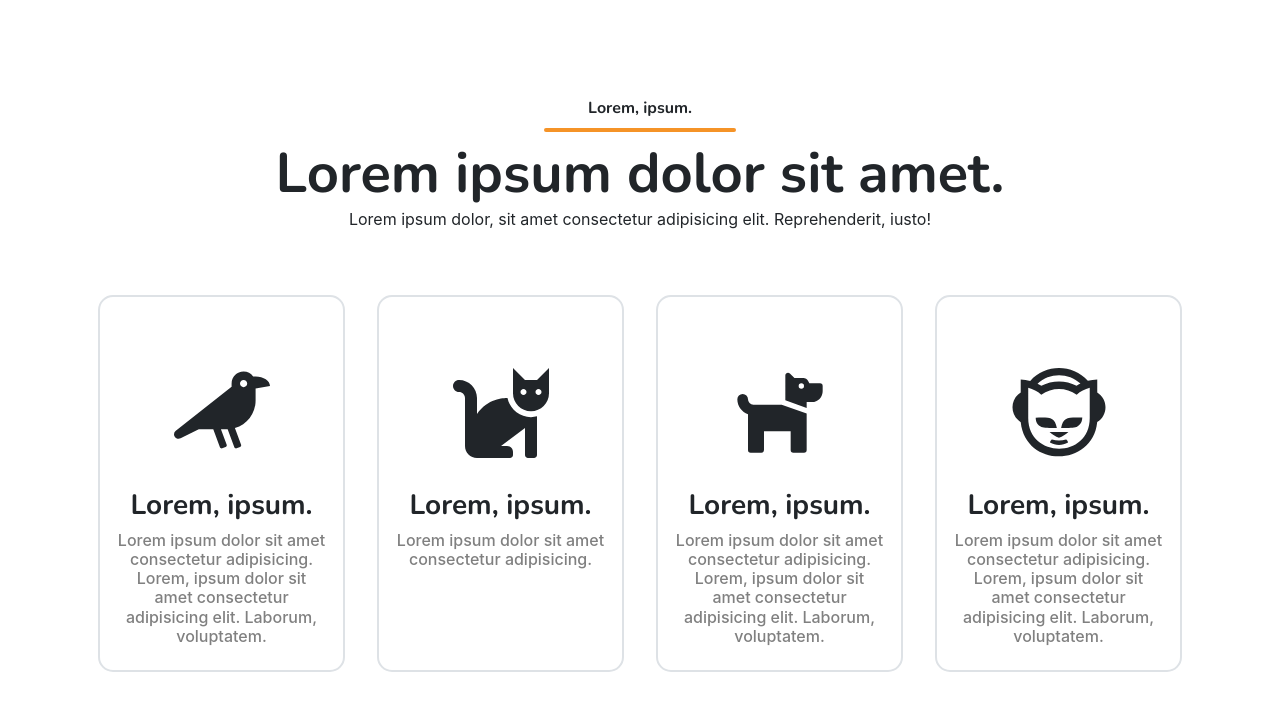
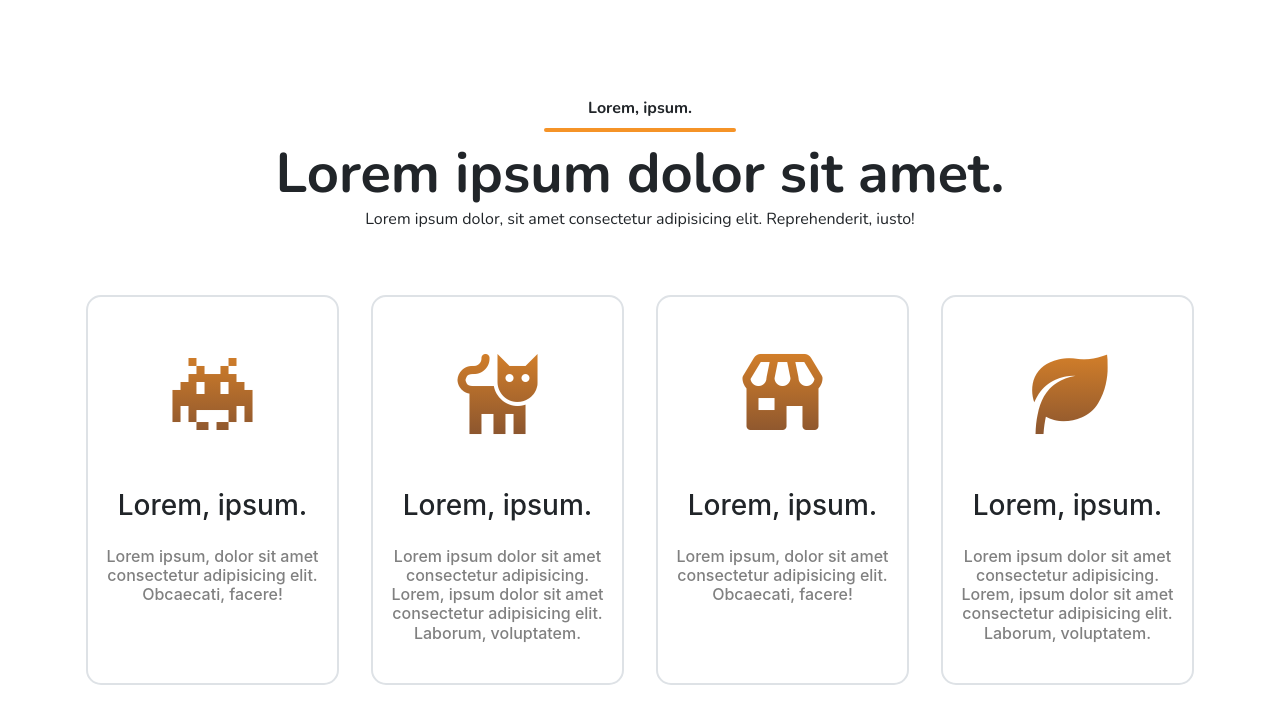
Before and after one commit to b-l-i-n-d/CMS-Theme-2, a React (Create React App) app: page / in a window 1280 px wide. Shown: the top 724 px of the page. Built offline with nearby package versions, Linux system fonts and the light colour scheme.

Commit message:
Services Section

```diff
--- a/public/index.html
+++ b/public/index.html
@@ -24,6 +24,11 @@
       work correctly both with client-side routing and a non-root public URL.
       Learn how to configure a non-root public URL by running `npm run build`.
     -->
+        <!-- Box ICONS -->
+        <link
+            href="https://unpkg.com/boxicons@2.1.2/css/boxicons.min.css"
+            rel="stylesheet"
+        />
         <title>React App</title>
     </head>
     <body>
--- a/src/App.js
+++ b/src/App.js
@@ -1,10 +1,10 @@
-import DefFeaturesSection from './components/sections/features_section/defFeaturesSection';
+import DefServicesSection from './components/sections/services_section/defServicesSection';
 import './style.css';
 
 function App() {
     return (
         <div className="App">
-            <DefFeaturesSection />
+            <DefServicesSection />
         </div>
     );
 }
--- a/src/components/sections/about_section/defAboutSection.jsx
+++ b/src/components/sections/about_section/defAboutSection.jsx
@@ -7,7 +7,7 @@ import AboutImage from '../../../assets/img/about.jpg';
 function DefAboutSection() {
     return (
         <section id="about" className="about py-5">
-            <Container className="gap-3 gap-lg-0 flex-wrap-reverse py-5">
+            <Container fluid="xl" className="gap-3 gap-lg-0 flex-wrap-reverse py-5">
                 <Row>
                     <Col
                         lg={6}
--- a/src/components/sections/features_section/defFeaturesSection.jsx
+++ b/src/components/sections/features_section/defFeaturesSection.jsx
@@ -1,13 +1,14 @@
 import React from 'react';
 import Col from 'react-bootstrap/Col';
 import Container from 'react-bootstrap/Container';
+import Row from 'react-bootstrap/Row';
 import { FaCat, FaCrow, FaDog, FaNapster } from 'react-icons/fa';
 import FeatureStyle from './defFeaturesSection.module.css';
 
 function DefFeaturesSection() {
     return (
         <section id="features" className={`${FeatureStyle.features} py-5`}>
-            <Container>
+            <Container fluid="xl">
                 <div className="d-flex flex-column align-items-center text-center py-5">
                     <div className="title">Lorem, ipsum.</div>
 
@@ -20,7 +21,7 @@ function DefFeaturesSection() {
                         iusto!
                     </div>
                 </div>
-                <div className="d-flex flex-wrap justify-content-center">
+                <Row className="d-flex flex-wrap justify-content-center">
                     <Col
                         sm={6}
                         md={4}
@@ -99,7 +100,7 @@ function DefFeaturesSection() {
                             </div>
                         </div>
                     </Col>
-                </div>
+                </Row>
             </Container>
         </section>
     );
--- a/src/components/sections/hero_section/defHeroSection.jsx
+++ b/src/components/sections/hero_section/defHeroSection.jsx
@@ -14,7 +14,7 @@ function DefHeroSection() {
             className={`${HeroSectionStyles.hero} vh-100 img-container`}
             style={{ backgroundImage: `url(${BackgroundImage})` }}
         >
-            <Container className="d-flex flex-wrap mx-auto h-100">
+            <Container fluid="xl" className="d-flex flex-wrap mx-auto h-100">
                 <Row>
                     <Col
                         sm={9}
--- /dev/null
+++ b/src/components/sections/services_section/defServicesSection.jsx
@@ -0,0 +1,116 @@
+import React from 'react';
+import Col from 'react-bootstrap/Col';
+import Container from 'react-bootstrap/Container';
+import Row from 'react-bootstrap/Row';
+import ServicesStyle from './defServicesSection.module.css';
+
+function DefServicesSection() {
+    return (
+        <section id="services" className={`${ServicesStyle.services} py-5`}>
+            <Container fluid="xl">
+                <div className="d-flex flex-column align-items-center text-center py-5">
+                    <div className="title">Lorem, ipsum.</div>
+
+                    <div className="h-line" />
+
+                    <div className="subtitle display-4">Lorem ipsum dolor sit amet.</div>
+
+                    <div className="summary">
+                        Lorem ipsum dolor, sit amet consectetur adipisicing elit. Reprehenderit,
+                        iusto!
+                    </div>
+                </div>
+
+                <Row className="d-flex flex-wrap justify-content-center">
+                    <Col
+                        sm={6}
+                        md={4}
+                        lg={3}
+                        className="p-3 text-center d-flex align-items-stretch"
+                    >
+                        <div className={`${ServicesStyle.servicesCard} border border-2 p-3`}>
+                            <div className={`${ServicesStyle.iconBox} p-3`}>
+                                <i className={`${ServicesStyle.icon} bx bxs-invader p-1 `} />
+                            </div>
+
+                            <div>
+                                <div className="titile h3">Lorem, ipsum.</div>
+                                <div className={`${ServicesStyle.description} h6 py-3`}>
+                                    Lorem ipsum, dolor sit amet consectetur adipisicing elit.
+                                    Obcaecati, facere!
+                                </div>
+                            </div>
+                        </div>
+                    </Col>
+
+                    <Col
+                        sm={6}
+                        md={4}
+                        lg={3}
+                        className="p-3 text-center d-flex align-items-stretch"
+                    >
+                        <div className={`${ServicesStyle.servicesCard} border border-2 p-3`}>
+                            <div className={`${ServicesStyle.iconBox} p-3`}>
+                                <i className={`${ServicesStyle.icon} bx bxs-cat p-1 `} />
+                            </div>
+
+                            <div>
+                                <div className="titile h3">Lorem, ipsum.</div>
+                                <div className={`${ServicesStyle.description} h6 py-3`}>
+                                    Lorem ipsum dolor sit amet consectetur adipisicing. Lorem, ipsum
+                                    dolor sit amet consectetur adipisicing elit. Laborum,
+                                    voluptatem.
+                                </div>
+                            </div>
+                        </div>
+                    </Col>
+
+                    <Col
+                        sm={6}
+                        md={4}
+                        lg={3}
+                        className="p-3 text-center d-flex align-items-stretch"
+                    >
+                        <div className={`${ServicesStyle.servicesCard} border border-2 p-3`}>
+                            <div className={`${ServicesStyle.iconBox} p-3`}>
+                                <i className={`${ServicesStyle.icon} bx bxs-store p-1 `} />
+                            </div>
+
+                            <div>
+                                <div className="titile h3">Lorem, ipsum.</div>
+                                <div className={`${ServicesStyle.description} h6 py-3`}>
+                                    Lorem ipsum, dolor sit amet consectetur adipisicing elit.
+                                    Obcaecati, facere!
+                                </div>
+                            </div>
+                        </div>
+                    </Col>
+
+                    <Col
+                        sm={6}
+                        md={4}
+                        lg={3}
+                        className="p-3 text-center d-flex align-items-stretch"
+                    >
+                        <div className={`${ServicesStyle.servicesCard} border border-2 p-3`}>
+                            <div className={`${ServicesStyle.iconBox} p-3`}>
+                                <i className={`${ServicesStyle.icon} bx bxs-leaf p-1 `} />
+                            </div>
+
+                            <div>
+                                <div className="titile h3">Lorem, ipsum.</div>
+                                <div className={`${ServicesStyle.description} h6 py-3`}>
+                                    Lorem ipsum dolor sit amet consectetur adipisicing. Lorem, ipsum
+                                    dolor sit amet consectetur adipisicing elit. Laborum,
+                                    voluptatem.
+                                </div>
+                            </div>
+                        </div>
+                    </Col>
+                </Row>
+            </Container>
+        </section>
+    );
+}
+
+export default DefServicesSection;
--- /dev/null
+++ b/src/components/sections/services_section/defServicesSection.module.css
@@ -0,0 +1,49 @@
+.services .servicesCard {
+    border-radius: 15px;
+    -webkit-transition: all ease 0.5s;
+    transition: all ease 0.5s;
+}
+
+.services .servicesCard:hover {
+    border: 2px solid #f59327 !important;
+    background: #1e293b;
+    color: #f59327;
+    -webkit-box-shadow: 0px 15px 25px rgba(245, 147, 39, 0.3);
+    box-shadow: 0px 15px 25px rgba(245, 147, 39, 0.3);
+    -webkit-transform: scale(1.05);
+    transform: scale(1.05);
+    -webkit-transform: translateY(-1.25rem);
+    transform: translateY(-1.25rem);
+}
+
+.services .servicesCard .iconBox {
+    font-size: 96px;
+    background: -webkit-linear-gradient(#f59327, #5d3b32);
+    background-clip: text;
+    -webkit-background-clip: text;
+    -webkit-text-fill-color: transparent;
+    -webkit-transition: all ease 0.3s;
+    transition: all ease 0.3s;
+}
+
+.services .servicesCard:hover .iconBox {
+    -webkit-transform: scale(1.25);
+    transform: scale(1.25);
+    -webkit-text-fill-color: #f59327;
+}
+
+.services .servicesCard .iconBox .icon {
+    border: 2px solid transparent;
+    -webkit-transition: all ease 0.3s;
+    transition: all ease 0.3s;
+}
+
+.services .servicesCard:hover .iconBox .icon {
+    border-radius: 50px !important;
+    border: 2px solid #f59327;
+    background: #fbfbfb;
+}
+
+.services .servicesCard .description {
+    color: gray;
+}
--- a/src/style.css
+++ b/src/style.css
@@ -118,56 +118,6 @@ body {
     .contentSlider .swiper .swiper-slide {
         padding: 90px;
     }
-}
-
-.services .services-card {
-    border-radius: 15px;
-    -webkit-transition: all ease 0.5s;
-    transition: all ease 0.5s;
-}
-
-.services .services-card .icon {
-    font-size: 96px;
-    background: -webkit-linear-gradient(#f59327, #5d3b32);
-    background-clip: text;
-    -webkit-background-clip: text;
-    -webkit-text-fill-color: transparent;
-    -webkit-transition: all ease 0.5s;
-    transition: all ease 0.5s;
-}
-
-.services .services-card .icon i {
-    border: 2px solid transparent;
-    -webkit-transition: all ease 0.3s;
-    transition: all ease 0.3s;
-}
-
-.services .services-card .description {
-    color: gray;
-}
-
-.services .services-card:hover {
-    border: 2px solid #f59327 !important;
-    background: #1e293b;
-    color: #f59327;
-    -webkit-box-shadow: 0px 15px 25px rgba(245, 147, 39, 0.3);
-    box-shadow: 0px 15px 25px rgba(245, 147, 39, 0.3);
-    -webkit-transform: scale(1.05);
-    transform: scale(1.05);
-    -webkit-transform: translateY(-1.25rem);
-    transform: translateY(-1.25rem);
-}
-
-.services .services-card:hover .icon {
-    -webkit-transform: scale(1.25);
-    transform: scale(1.25);
-    -webkit-text-fill-color: #f59327;
-}
-
-.services .services-card:hover .icon i {
-    border-radius: 50px !important;
-    border: 2px solid #f59327;
-    background: #fbfbfb;
 }
 
 .testimonials .testimonial-card {
```
